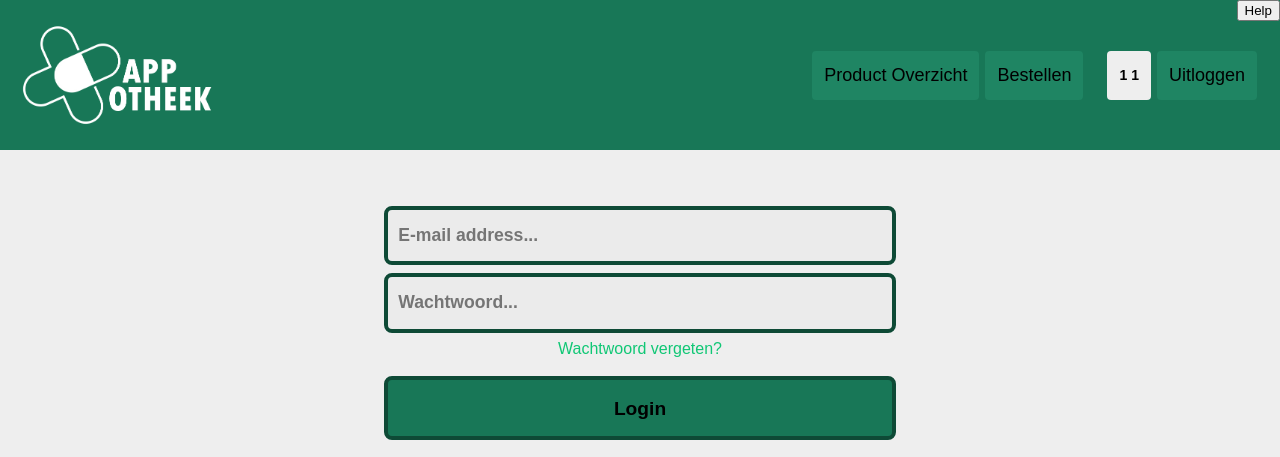
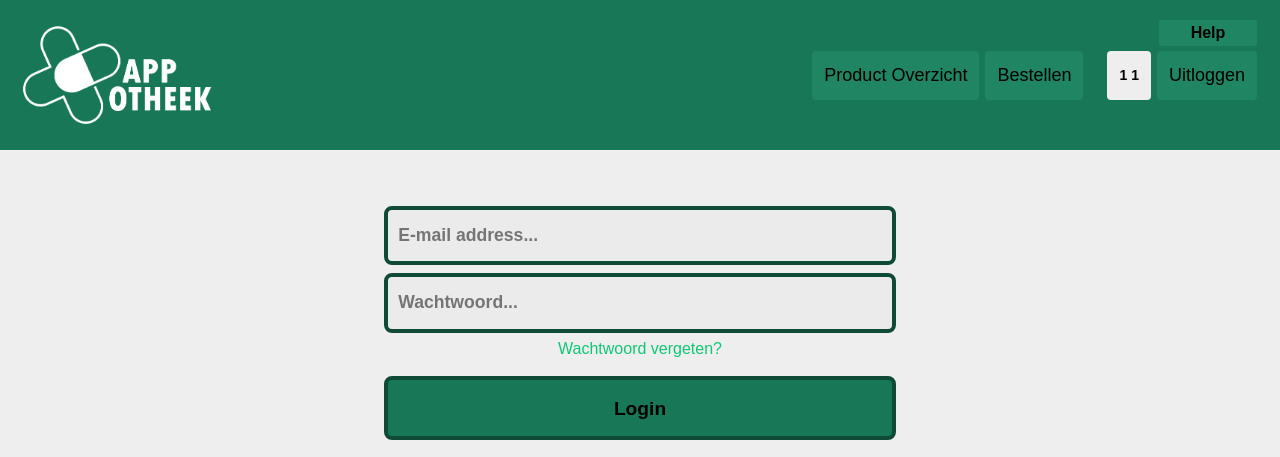
Before and after one commit to Rikthepixel/PD12-Groep21-Proftaak, a PHP site: page / in a window 1280 px wide. Shown: the top 457 px of the page. Run offline with PHP 8.4, Linux system fonts and the light colour scheme; the visitor is signed in with stand-in values (Sample User, id 1).

Commit message:
[Change] help bnt styling

```diff
--- a/Website/Header.inc.php
+++ b/Website/Header.inc.php
@@ -57,13 +57,15 @@
 
         <div class="header-right" id="MHC-Mar">
             <!--UserSpecific-->
-            <div id = "Help-From">
-                <form action="./Help.php" method="post">
-
-                <button type="submit">Help</button>
-
-                </form>
-            </div>
+            <?php
+                if(VerifySession()){
+                    echo '<div id = "Help-From">';
+                    echo '<form action="./Help.php" method="post">';
+                    echo '<button id = "Help-btn" type="submit">Help</button>';
+                    echo '</form>';
+                    echo '</div>';
+                }
+            ?>
             <div class="header-right" id="Lower-Right-Block">
                 <!--UserSpecific-->
                 <div class="header-right" id="US-ExM">
@@ -90,6 +92,7 @@
                             $hrefBestel = "Bestellen.php";
                             echo "<a $ProdOver href=$hrefProdOver>Product Overzicht</a>";
                             echo "<a $Bestel href=$hrefBestel>Bestellen</a>";
+
                         }
                     ?>
                 </div>
--- a/Website/Styles/HeaderStyle.css
+++ b/Website/Styles/HeaderStyle.css
@@ -81,10 +81,10 @@
     }
 
     #MHC-Mar{
+        position: relative;
         margin-bottom:40px;
         margin-left:0;
         margin-right:20px;
-
         display: block;
     }
 
@@ -98,11 +98,26 @@
     }
     #Help-From{
         position: absolute;
-        top: 0px;
-        right : 0;
+        top: 20px;
+        right : 3px;
         display:block;
         float :right;
     }
+    #Help-btn{
+        background-color: #1f8563;
+        border: 0;
+        border-radius: 2px;
+
+        padding: 4px 31.7px;
+
+        font-weight: bold;
+        font-size: 100%;
+    }
+    #Help-btn:hover{
+        background-color: #1aad7c;
+        color:#4f4f4f;
+    }
+
     @media screen and (max-width: 760px) {
         .header {
             height:unset;
```
Also changed, not shown: Website/Help.php (+7 -3 lines).
